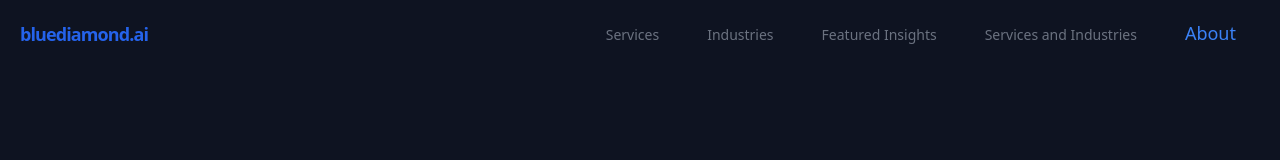
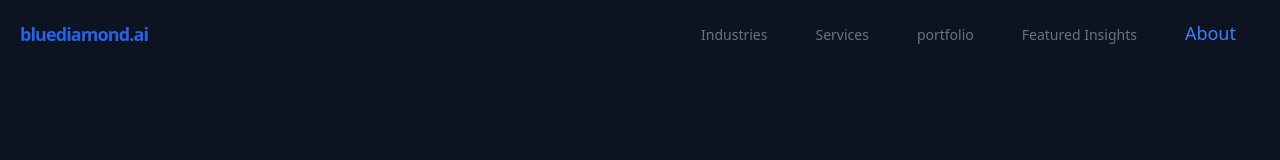
Before and after one commit to IronYR/bluediamond-frontend, a React (Vite) app: page /about in a window 1280 px wide. Shown: the top 160 px of the page. Built offline with nearby package versions, Linux system fonts and the light colour scheme.

Commit message:
Navbar updated

```diff
--- a/src/App.css
+++ b/src/App.css
@@ -12,3 +12,27 @@ a.active{
 html, body {
   overflow-x: hidden;
 }
+/* Custom scrollbar styles */
+::-webkit-scrollbar {
+  width: 12px; /* Width of the scrollbar */
+}
+
+::-webkit-scrollbar-track {
+  background: #f1f1f1; /* Background of the scrollbar track */
+  border-radius: 10px; /* Rounded corners for the track */
+}
+
+::-webkit-scrollbar-thumb {
+  background: #888; /* Color of the scrollbar thumb */
+  border-radius: 10px; /* Rounded corners for the thumb */
+}
+
+::-webkit-scrollbar-thumb:hover {
+  background: #555; /* Color of the thumb on hover */
+}
+
+/* Optional: For Firefox */
+* {
+  scrollbar-width: thin; /* Makes scrollbar thinner */
+  scrollbar-color: rgb(59 130 246) #0E1321; /* Thumb color and track color */
+}
--- a/src/App.jsx
+++ b/src/App.jsx
@@ -6,7 +6,7 @@ import Blog from './pages/Blog';
 import BlogPostPage from './pages/BlogPostPage';
 import IndustriesPage from './pages/IndustriesPage';
 import ServicesPage from './pages/ServicesPage';
-import ServicesAndIndustry from './pages/ServicesAndIndustry';
+import Portfolio from './pages/Portfolio';
 function App() {
   return (
     <Router>
@@ -16,7 +16,7 @@ function App() {
         <Route path="/about" element={<About />} />
         <Route path="/industries" element={<IndustriesPage />} />
         <Route path="/services" element={<ServicesPage />} />
-        <Route path="/ServicesAndIndustry" element={<ServicesAndIndustry />} />
+        <Route path="/portfolio" element={<Portfolio />} />
         <Route path="/blog/:slug" element={<BlogPostPage />} /> {/* Dynamic route */}
       </Routes>
     </Router>
--- a/src/components/Navbar.jsx
+++ b/src/components/Navbar.jsx
@@ -17,7 +17,7 @@ const NavItem = ({text, link}) => {
 };
 const Navbar = () => {
   const [open, setOpen] = useState(false);
-  const navItems = [["Services", "services"],["Industries", "industries"], ["Featured Insights", "blog"], ["Services and Industries","ServicesAndIndustry"], ["About","about"]]
+  const navItems = [["Industries", "industries"],["Services", "services"],["portfolio","portfolio"], ["Featured Insights", "blog"], ["About","about"]]
   return (
     <section>
       <div className="container">
--- a/src/pages/ServicesAndIndustry.jsx
+++ b/src/pages/Portfolio.jsx
@@ -2,12 +2,12 @@ import "../App.css";
 import React from "react";
 import Navbar from "../components/Navbar";
 import Footer from "../components/Footer";
-function ServicesAndIndustry() {
+function Portfolio() {
   return (
     <div>
       <Navbar />
       <section className="container flex flex-col items-center justify-center" style={{width:"100vw", height:"50vh"}}>
-        <h1>Services and Industry</h1>
+        <h1>Portfolio</h1>
         <p>Work in progress</p>
       </section>
       <Footer />
@@ -15,4 +15,4 @@ function ServicesAndIndustry() {
   );
 }
 
-export default ServicesAndIndustry;
+export default Portfolio;
```
Also changed, not shown: 1 other file (tests, documents, lock files or other folders).
